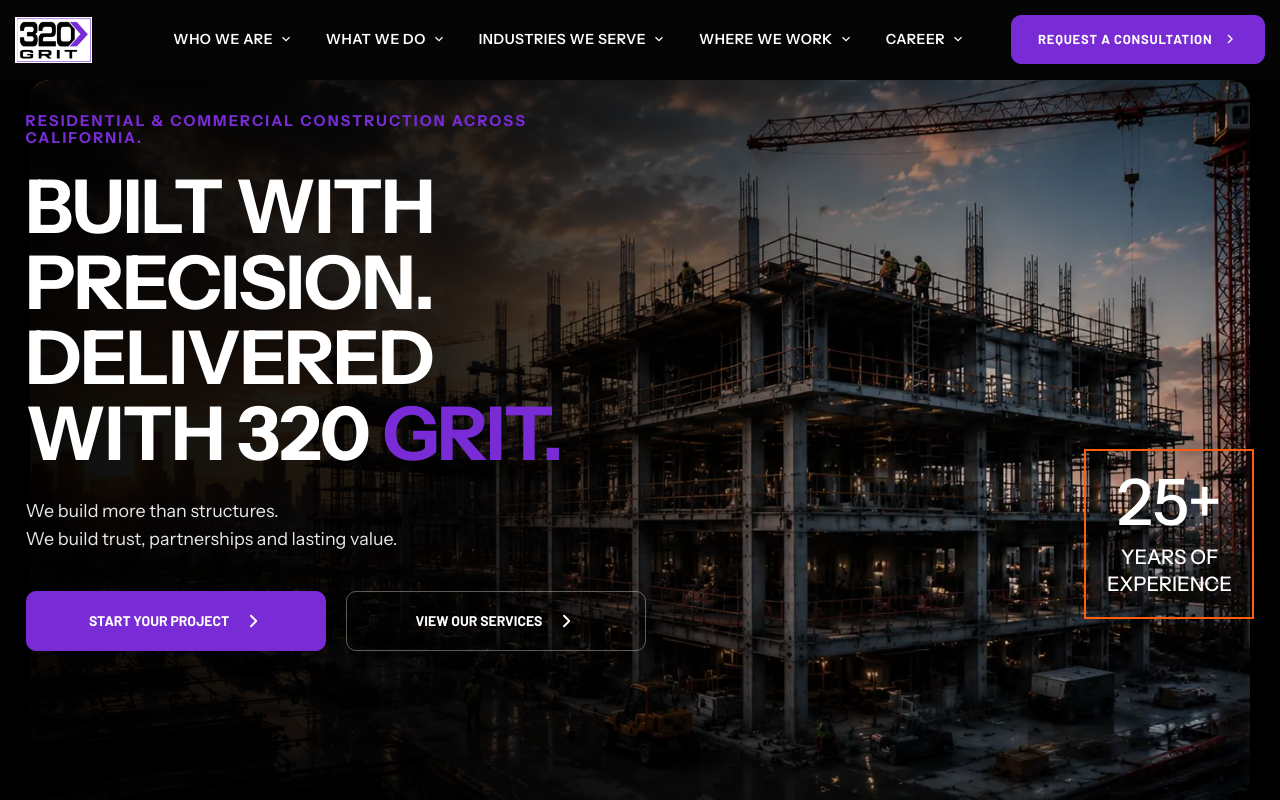
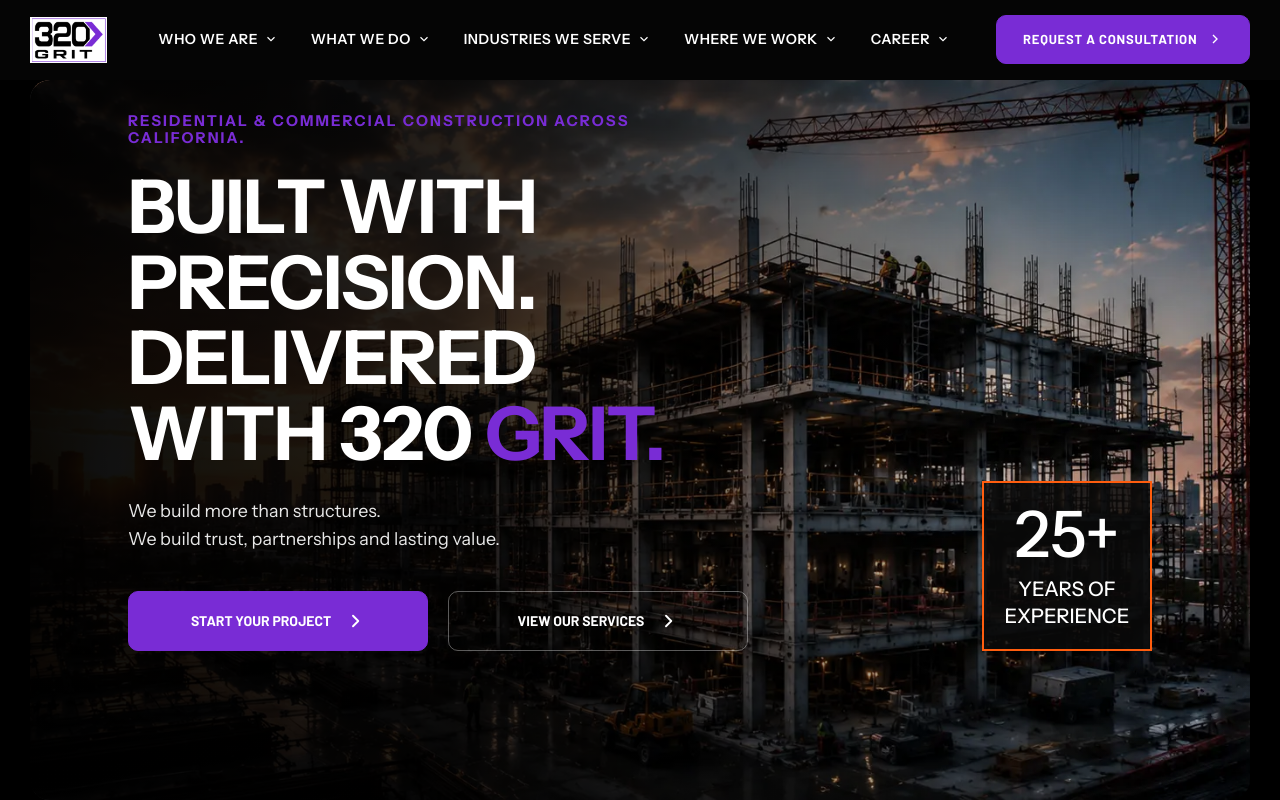
Before and after one commit to TaimoorWajid/website-320grit-angular, an Angular app: page / in a window 1280 px wide. Shown: the top 800 px of the page. Built offline with nearby package versions, Linux system fonts and the light colour scheme.

Commit message:
Update home hero padding and background; adjust header padding for better layout

```diff
--- a/src/app/features/home/components/home-hero/home-hero.component.scss
+++ b/src/app/features/home/components/home-hero/home-hero.component.scss
@@ -40,8 +40,8 @@
   margin: 0;
   padding-top: clamp(7rem, 14vh, 10rem);
   padding-bottom: 2rem;
-  padding-left: 2%;
-  padding-right: 2%;
+  padding-left: 10%;
+  padding-right: 10%;
 }
 
 .home-hero__kicker {
@@ -88,7 +88,6 @@
 .home-hero__badge {
   align-self: end;
   justify-self: end;
-  margin-bottom: 2rem;
 }
 
 .hero-exp-card {
@@ -98,7 +97,7 @@
   flex-direction: column;
   justify-content: center;
   align-items: center;
-  background: transparent;
+  background: rgba(10, 10, 10, .85);
   border: 2px solid var(--grit-accent-orange);
   text-align: center;
 }
--- a/src/app/layout/header/header.component.scss
+++ b/src/app/layout/header/header.component.scss
@@ -28,7 +28,7 @@
   height: 100%;
   max-width: none;
   margin: 0;
-  padding: 0 15px;
+  padding: 0 30px;
   display: flex;
   align-items: center;
   justify-content: space-between;
```
